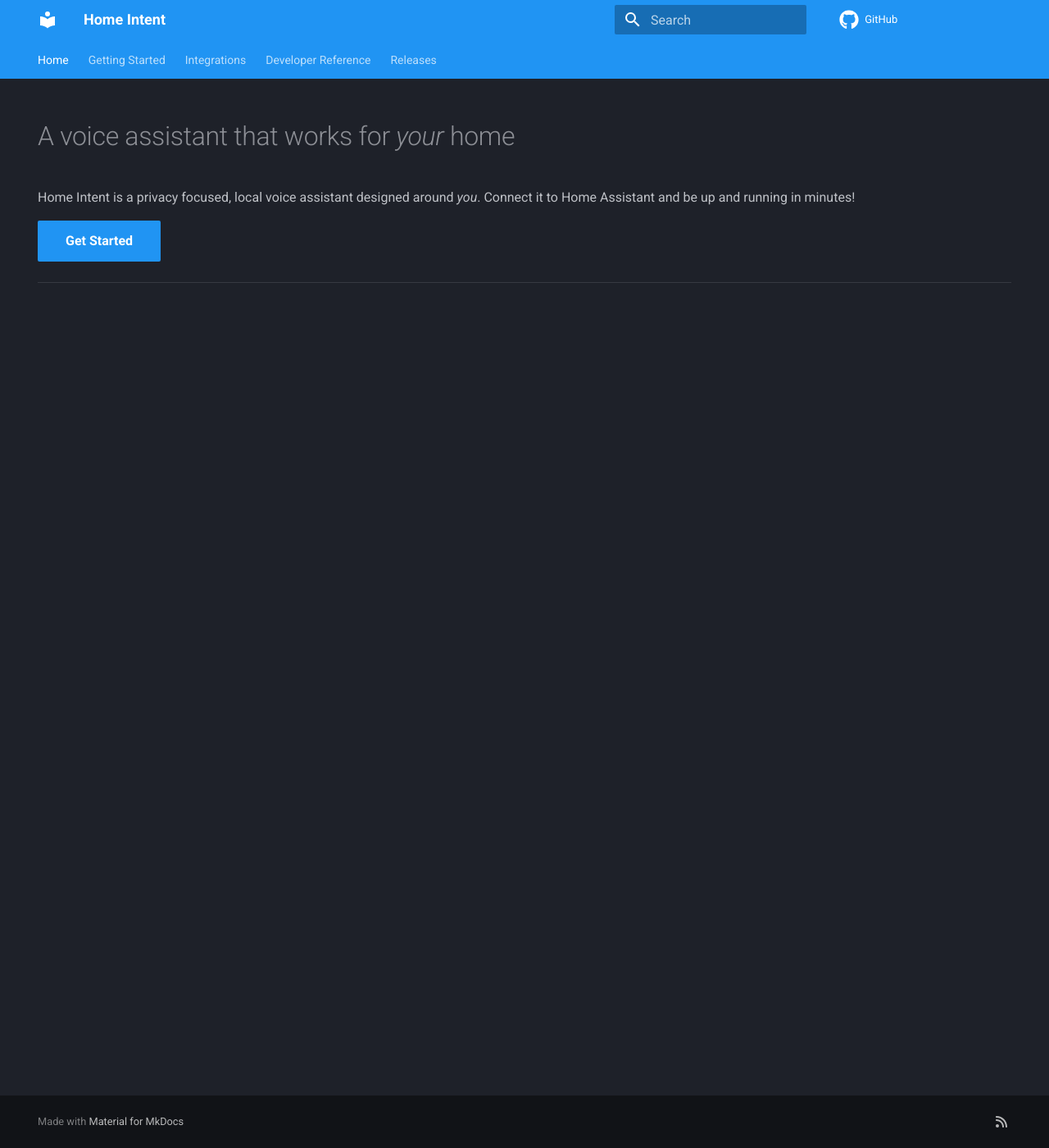
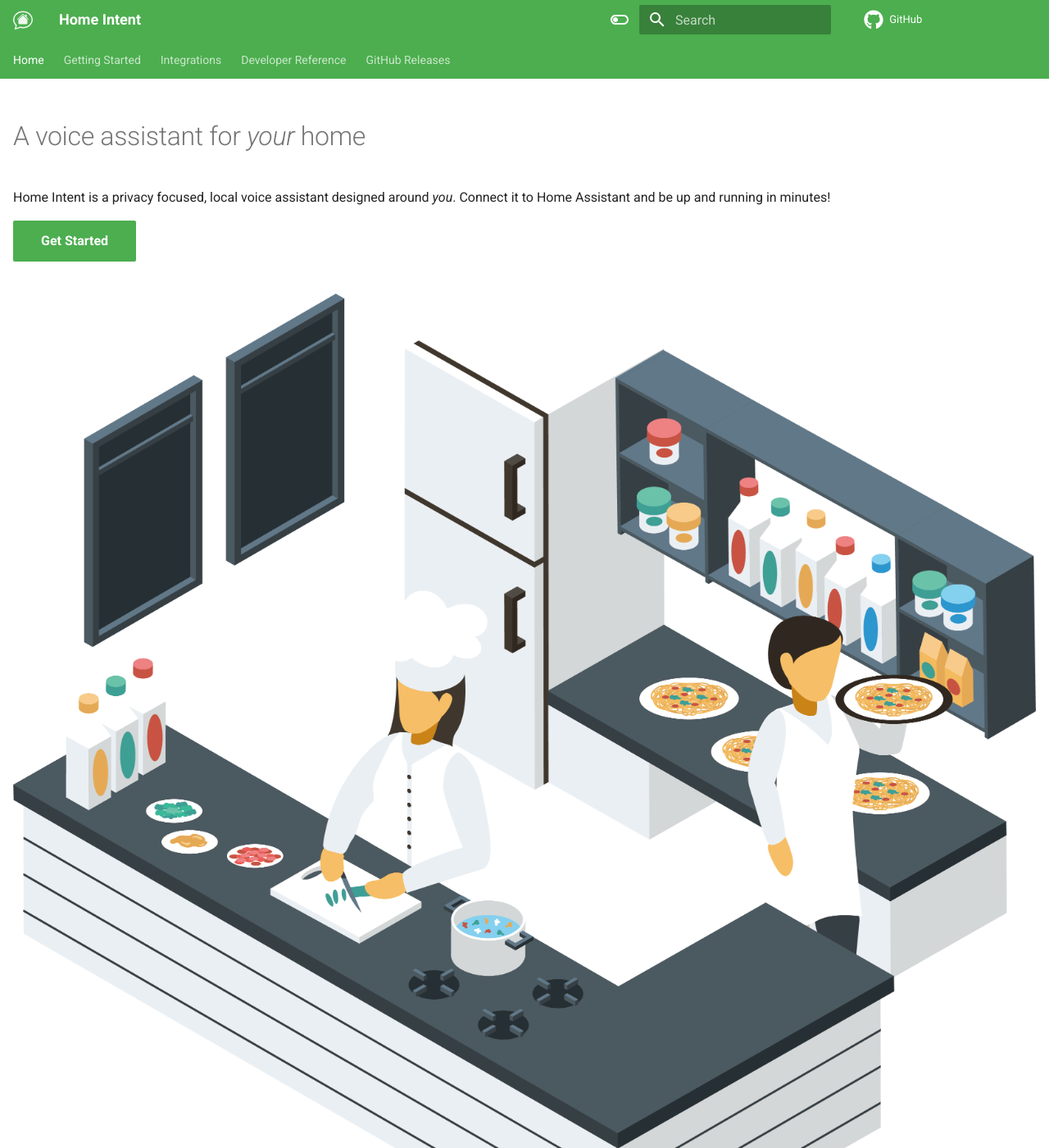
Before and after one commit to JarvyJ/HomeIntent, an MkDocs documentation site: the page built from docs/docs/index.md, in a window 1280 px wide and 1400 px high. Shown: the whole window at 82% size. Built offline with MkDocs 1.6.1 and Material for MkDocs 9.7.7, drawn with Linux system fonts in a browser that asks for light colours; comment, search, counter and statistics services are not loaded; the version menu is left out; some of the changed text lies outside the part shown.

```diff
--- a/docs/docs/index.md
+++ b/docs/docs/index.md
@@ -4,7 +4,16 @@ hide:
   - toc
 ---
 
-# A voice assistant that works for *your* home
+# A voice assistant for *your* home
 Home Intent is a privacy focused, local voice assistant designed around *you*. Connect it to Home Assistant and be up and running in minutes!
 
 [Get Started](/getting-started/installation){ .md-button .md-button--primary }
+
+![kitchen graphic](/img/kitchen.png)
+Jarvis, set timer 10 minutes
+
+![living room graphic](/img/living-room.png)
+Jarvis, turn off the living room light
+
+![living room graphic](/img/office.png)
+Jarvis, close the office shades
--- a/docs/docs/stylesheets/extra.css
+++ b/docs/docs/stylesheets/extra.css
@@ -0,0 +1,3 @@
+.md-grid {
+	max-width: 64rem;
+}
--- a/docs/mkdocs.yml
+++ b/docs/mkdocs.yml
@@ -7,15 +7,30 @@ theme:
   name: material
   features:
   - navigation.tabs
+  - navigation.instant
 
   custom_dir: overrides
 
   palette:
-    scheme: slate
-    primary: blue
+    - media: "(prefers-color-scheme: light)"
+      scheme: default
+      primary: green
+      toggle:
+        icon: material/toggle-switch-off-outline
+        name: Switch to dark mode
+
+    - media: "(prefers-color-scheme: dark)"
+      scheme: slate
+      primary: green
+      toggle:
+        icon: material/toggle-switch
+        name: Switch to light mode
 
   icon:
     repo: fontawesome/brands/github
+
+  logo: img/home-intent-white.svg
+  favicon: img/home-intent-white.svg
 
 markdown_extensions:
   - admonition
```
Also changed, not shown: docs/docs/getting-started/installation.md (+0 -1 lines), docs/docs/.pages, docs/docs/img/home-intent-white.svg (added), docs/docs/img/home-intent.svg (added), docs/docs/img/kitchen.png (added), docs/docs/img/living-room.png (added), docs/docs/img/office.png (added).
